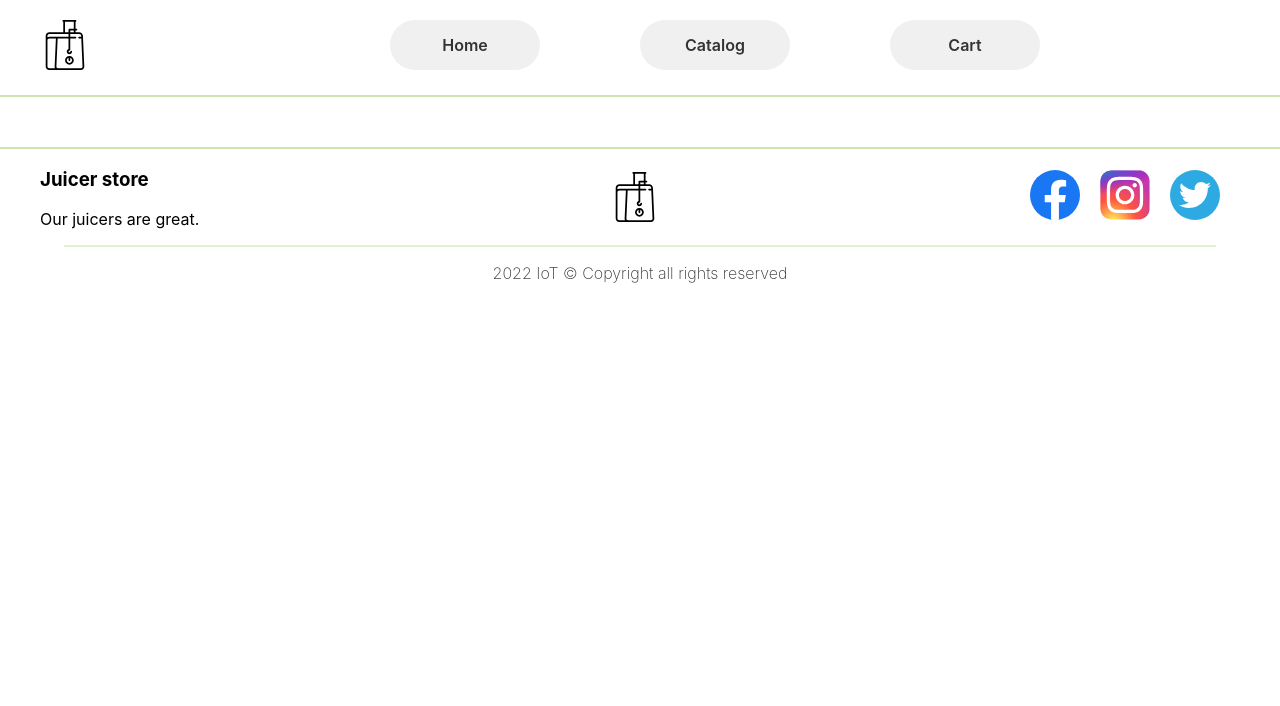
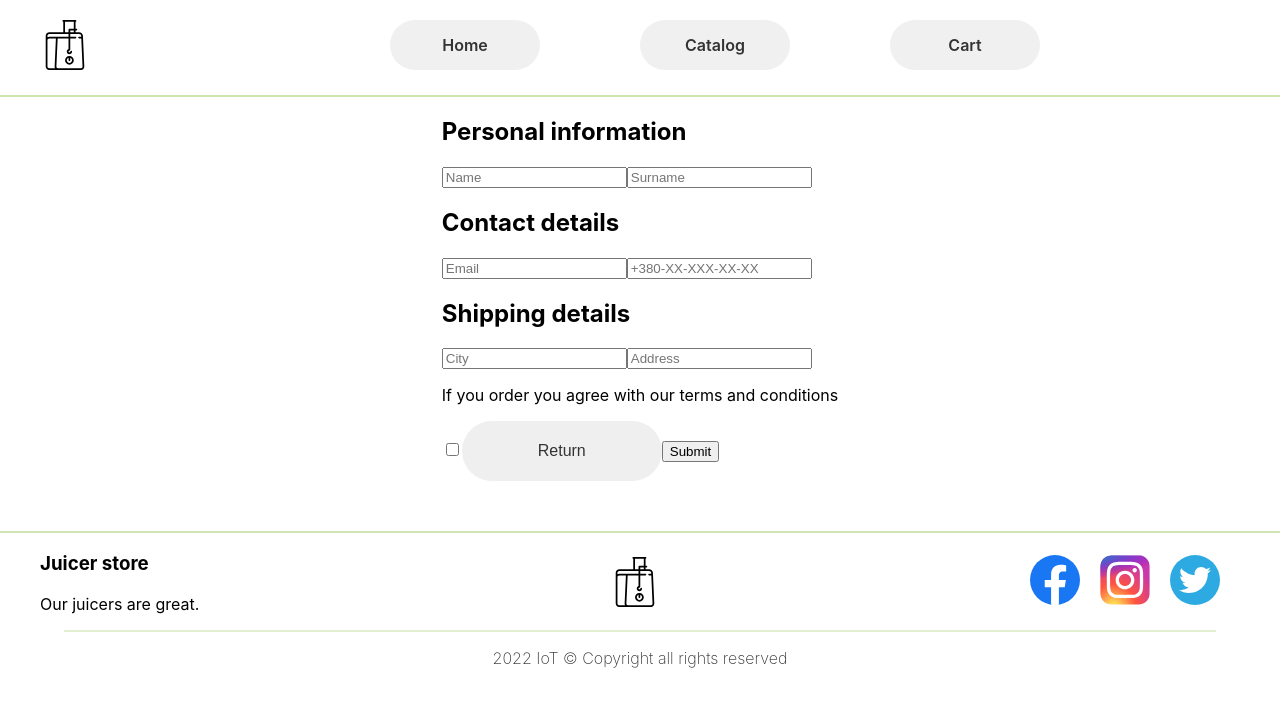
Before and after one commit to NoFaceBoy/juicer-store-app, a React (Create React App) app: page /cart/checkout in a window 1280 px wide. Shown: the top 706 px of the page. Built offline with nearby package versions, Linux system fonts and the light colour scheme.

Commit message:
Created working form insert using formik and yup

```diff
--- a/package.json
+++ b/package.json
@@ -8,6 +8,7 @@
     "@testing-library/react": "^13.4.0",
     "@testing-library/user-event": "^14.4.3",
     "axios": "^1.1.3",
+    "formik": "^2.2.9",
     "react": "^18.2.0",
     "react-bootstrap": "^2.5.0",
     "react-dom": "^18.2.0",
@@ -15,7 +16,8 @@
     "react-router-dom": "^6.4.2",
     "react-scripts": "^5.0.1",
     "redux": "^4.2.0",
-    "web-vitals": "^3.0.3"
+    "web-vitals": "^3.0.3",
+    "yup": "^0.32.11"
   },
   "scripts": {
     "start": "react-scripts start",
--- a/src/App.js
+++ b/src/App.js
@@ -5,6 +5,8 @@ import Catalog from "./elements/components/Catalog/Catalog.js";
 import Footer from "./elements/components/Footer/Footer.js";
 import ItemPage from "./elements/components/Item/ItemPage.js";
 import Cart from "./elements/components/Cart/Cart.js";
+import Checkout from "./elements/components/Checkout/Checkout.js";
+import CheckoutSuccess from "./elements/components/Checkout/CheckoutSuccess/CheckoutSuccess.js";
 import { BrowserRouter, Route, Routes } from "react-router-dom";
 
 function App() {
@@ -16,6 +18,8 @@ function App() {
           <Route path="/catalog" element={<Catalog />} />
           <Route path="/catalog/:id" element={<ItemPage />} />
           <Route path="/cart" element={<Cart />} />
+          <Route path="/cart/checkout" element={<Checkout />} />
+          <Route path="/cart/checkout/success" element={<CheckoutSuccess />}/>
         </Routes>
         <Footer />
     </BrowserRouter>
--- a/src/elements/components/Cart/Cart.js
+++ b/src/elements/components/Cart/Cart.js
@@ -30,7 +30,7 @@ const Cart = () => {
     <div>
       {items.map((item) => (
         <div className="cart_item">
-          <img src={item.picture}></img>
+          <img src={item.picture} alt='Juicer image'></img>
           <h1>{item.model}</h1>
           <h2 className="cart_price">{item.price}$</h2>
           <div className="cart_operations">
@@ -46,7 +46,9 @@ const Cart = () => {
         <Link to="/catalog" className="back_catalog">
           <button className="button">Back to catalog</button>
         </Link>
-        <button className="button continue">Continue</button>
+        <Link to="/cart/checkout" className="back_catalog">
+          <button className="button">Continue</button>
+        </Link>
       </nav>
     </div>
   );
--- /dev/null
+++ b/src/elements/components/Checkout/Checkout.css
@@ -0,0 +1,4 @@
+.checkout_form{
+    display: flex;
+    justify-content: center;
+}
--- /dev/null
+++ b/src/elements/components/Checkout/Checkout.js
@@ -0,0 +1,87 @@
+import "./Checkout.css";
+import { ErrorMessage, Field, Form, Formik } from "formik";
+import * as Yup from "yup";
+import { Link, useNavigate } from "react-router-dom";
+
+const Checkout = () => {
+  const navigate = useNavigate();
+  return (
+    <Formik
+      onSubmit={(values) => {
+        navigate("/cart/checkout/success");
+        alert(JSON.stringify(values, null, 2));
+      }}
+      initialValues={{
+        name: "",
+        surname: "",
+        email: "",
+        phone: "",
+        city: "",
+        address: "",
+        terms: false,
+      }}
+      validationSchema={Yup.object({
+        name: Yup.string()
+          .max(15, "Please don't exceed 15 characters")
+          .matches(/^[a-zA-Z]*$/, "Letters are only allowed")
+          .required("Name is required"),
+        surname: Yup.string()
+          .max(15, "Please don't exceed 15 characters")
+          .matches(/^[a-zA-Z]*$/, "Letters are only allowed")
+          .required("Surname is required"),
+        email: Yup.string()
+          .email("Enter a valid email address")
+          .max(255)
+          .required("Email is required"),
+        phone: Yup.string()
+          .trim()
+          .matches(
+            /^\+?3?8?(0[\s\.-]\d{2}[\s\.-]\d{3}[\s\.-]\d{2}[\s\.-]\d{2})$/,
+            "Unsupported phone number format"
+          ),
+        city: Yup.string()
+          .min(3, "Minimum of 3 characters")
+          .max(30, "Please don't exceed 30 characters")
+          .matches(/^[a-zA-Z]*$/, "Letters are only allowed")
+          .required("City is required"),
+        address: Yup.string()
+          .min(3, "Minimum of 3 characters")
+          .max(50, "Please don't exceed 50 characters")
+          .matches(/^[a-zA-Z]*$/, "Letters are only allowed")
+          .required("Address is required"),
+        terms: Yup.boolean()
+          .oneOf([true], "You must accept the terms first!")
+          .required(),
+      })}
+    >
+      <div className="checkout_form">
+        <Form>
+          <h2>Personal information</h2>
+          <Field name="name" placeholder="Name" type="text" />
+          <ErrorMessage name="name" component="h5" />
+          <Field name="surname" placeholder="Surname" type="text" />
+          <ErrorMessage name="surname" component="h5" />
+          <h2>Contact details</h2>
+          <Field name="email" placeholder="Email" type="text" />
+          <ErrorMessage name="email" component="h5" />
+          <Field name="phone" placeholder="+380-XX-XXX-XX-XX" type="text" />
+          <ErrorMessage name="phone" component="h5" />
+          <h2>Shipping details</h2>
+          <Field name="city" placeholder="City" type="text" />
+          <ErrorMessage name="city" component="h5" />
+          <Field name="address" placeholder="Address" type="text" />
+          <ErrorMessage name="address" component="h5" />
+          <p>If you order you agree with our terms and conditions</p>
+          <Field name="terms" placeholder="terms" type="checkbox" />
+          <ErrorMessage name="terms" component="h5" />
+          <Link to="/cart" className="back_catalog">
+          <button className="button">Return</button>
+            </Link>
+          <button type="submit">Submit</button>
+        </Form>
+      </div>
+    </Formik>
+  );
+};
+
+export default Checkout;
--- /dev/null
+++ b/src/elements/components/Checkout/CheckoutSuccess/CheckoutSuccess.css
@@ -0,0 +1,4 @@
+.message_container{
+    display: flex;
+    justify-content: center;
+}
--- /dev/null
+++ b/src/elements/components/Checkout/CheckoutSuccess/CheckoutSuccess.js
@@ -0,0 +1,7 @@
+import "./CheckoutSuccess.css";
+
+const CheckoutSuccess = () => {
+    return (<div className="message_container"><h1>Success! Your order is in review. Wait for further details</h1></div>)
+}
+
+export default CheckoutSuccess;
```
Also changed, not shown: 1 other file (tests, documents, lock files or other folders).
